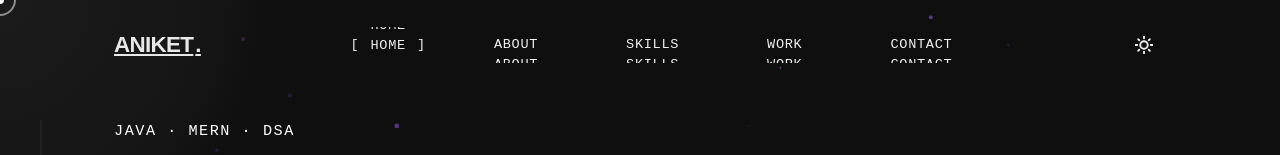
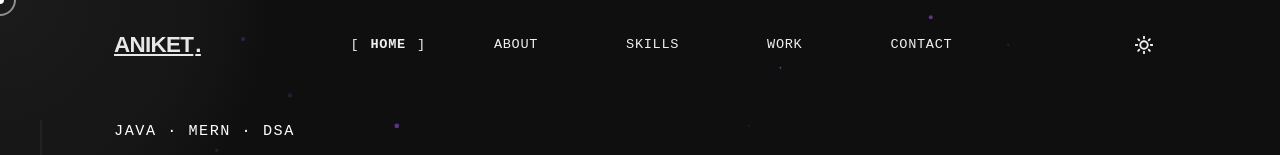
Before and after one commit to aniketrajput-45/Portfolio, a React (Vite) app: page / in a window 1280 px wide. Shown: the top 155 px of the page. Built offline with nearby package versions, Linux system fonts and the light colour scheme; a web font is replaced by a local one.

Commit message:
style: clamp header text-roll height using static overflow wrappers

```diff
--- a/src/components/Navbar.jsx
+++ b/src/components/Navbar.jsx
@@ -25,8 +25,10 @@ export default function Navbar({ activeSection, onNavClick, theme, onToggleTheme
                   className={`nav-link ${activeSection === item.id ? 'active' : ''}`}
                   onClick={() => onNavClick(item.id)}
                 >
-                  <span className="nav-link-text" data-text={item.label}>
-                    {item.label}
+                  <span className="nav-link-roll">
+                    <span className="nav-link-text" data-text={item.label}>
+                      {item.label}
+                    </span>
                   </span>
                 </span>
               </li>
--- a/src/index.css
+++ b/src/index.css
@@ -346,13 +346,22 @@ h1, h2, h3, h4 {
   text-transform: uppercase;
   display: inline-flex;
   align-items: center;
+}
+
+/* Static Clipping Container */
+.nav-link-roll {
+  display: inline-block;
   overflow: hidden;
+  height: 18px;
+  line-height: 18px;
+  vertical-align: middle;
 }
 
 /* Slide Roll Text Wrapper */
 .nav-link-text {
-  display: inline-block;
+  display: block;
   position: relative;
+  height: 100%;
   transition: transform 0.45s cubic-bezier(0.11, 0.82, 0.39, 0.92);
 }
 
@@ -362,6 +371,7 @@ h1, h2, h3, h4 {
   left: 0;
   top: 100%;
   color: #ffffff;
+  font-weight: 600;
 }
 
 .nav-link:hover .nav-link-text, .nav-link.active .nav-link-text {
```
